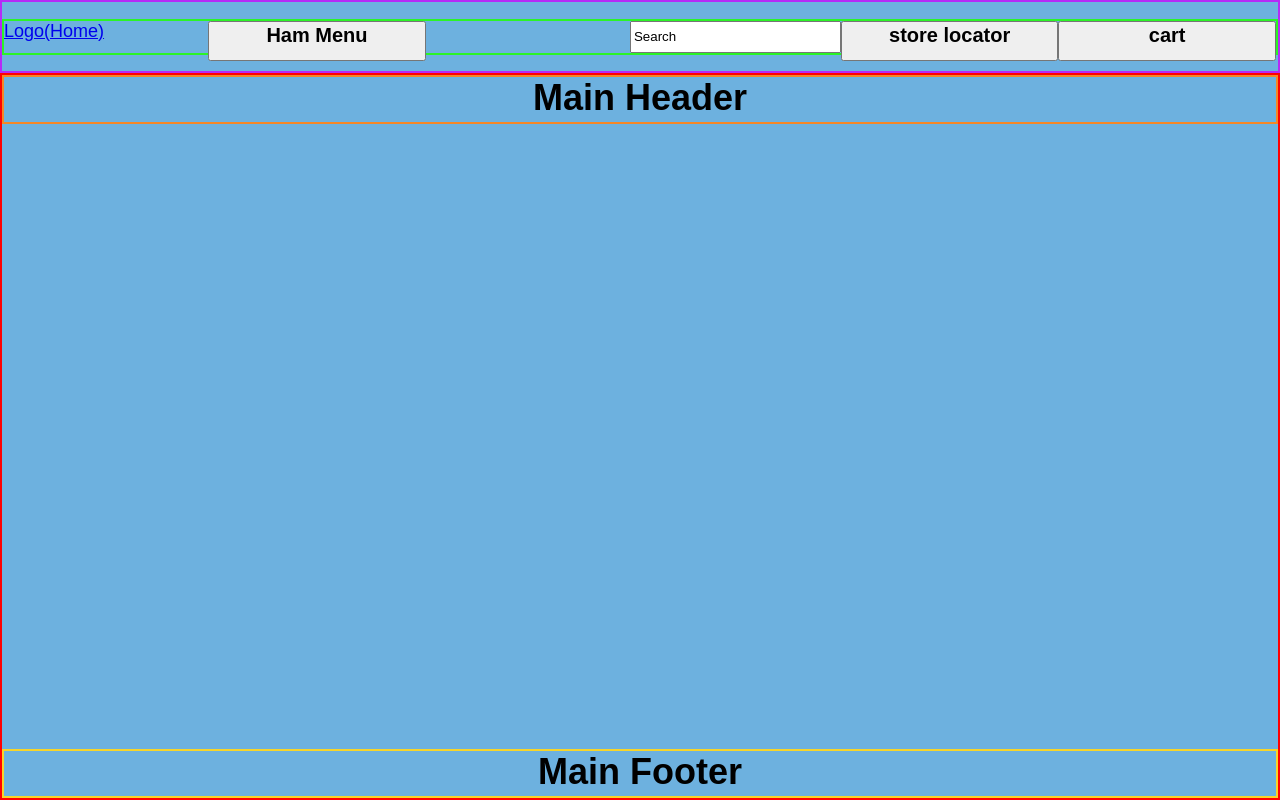
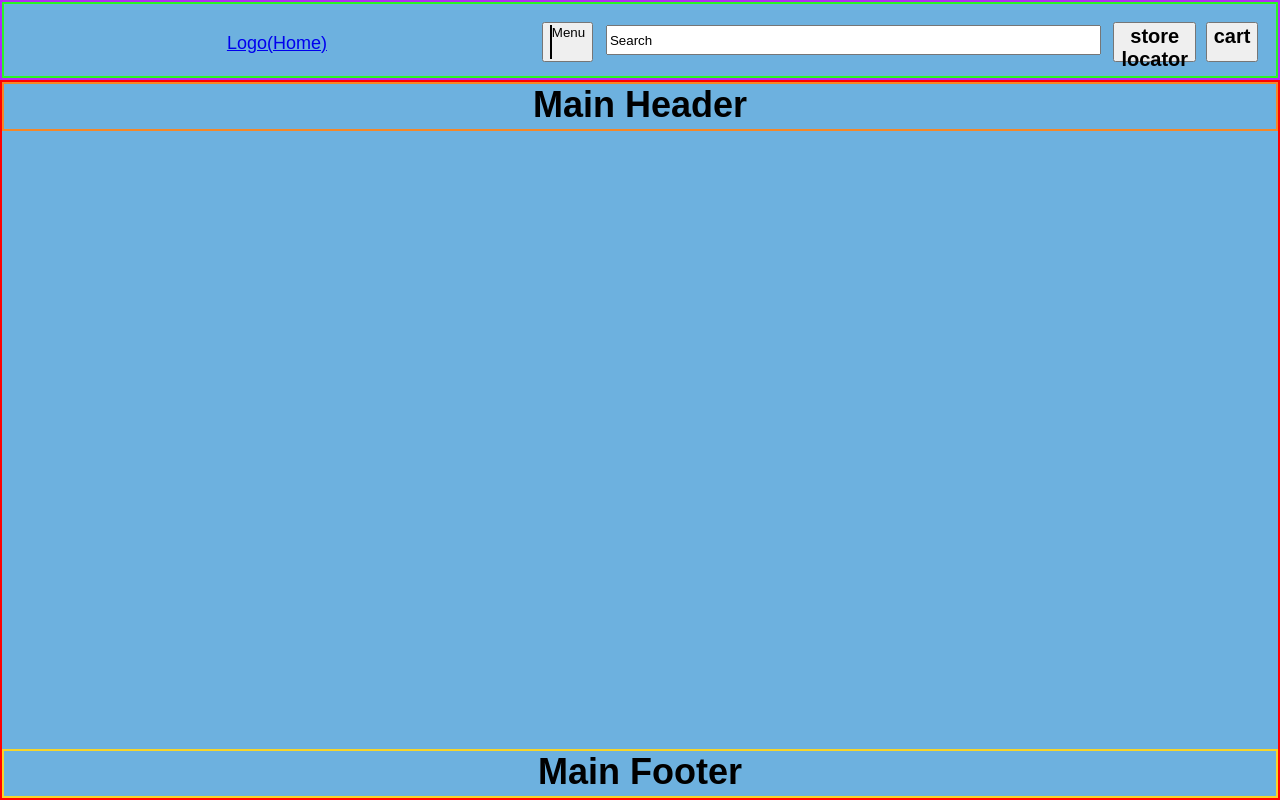
Before and after one commit to ant07hony/eCommerce-Website-Template-MERN, a React (Create React App) app in the folder frontend/: page / in a window 1280 px wide. Built offline with nearby package versions, Linux system fonts and the light colour scheme.

Commit message:
modifying nav-bar

```diff
--- a/frontend/src/components/Header/Header.css
+++ b/frontend/src/components/Header/Header.css
@@ -1,7 +1,7 @@
 .Header-container {
     display: flex;
     justify-content: center;
-    flex-direction: column;
+    /* flex-direction: column; */
     border: solid 2px rgb(182, 42, 247);
     height: 5rem;
     width: auto;
@@ -14,8 +14,41 @@
 
   .nav-global {
     display: flex;
-    justify-content: space-evenly;
+    justify-content: center;
     border: solid 2px rgb(43, 244, 39);
-    height: 2em;
-    width: auto;
+    height: 100%;
+    width: 100%;
+    padding: .8rem;
   }
+
+  .nav-global > a {
+    display: flex;
+    justify-content: center;
+    align-content: center;
+    /* background-image: url(""); */
+    padding: 1rem;
+  }
+
+  .nav-global > button {
+    height: 2.5rem;
+  }
+
+  .hamburger-menu {
+    /* height: 100%;
+    width: 100%; */
+    display: flex;
+    justify-content: center;
+  }
+
+  .dropdown-menu {
+    border: solid black 1px;
+    display: flex;
+    justify-content: center;
+    align-items: center;
+  }
+
+  .search-bar {
+    /* display: flex;
+    justify-content: center; */
+    padding: .5rem;
+  }
--- a/frontend/src/components/Header/index.js
+++ b/frontend/src/components/Header/index.js
@@ -10,10 +10,14 @@ const Nav = (props) => {
         <nav className='nav-global'>
             <Link to="/">Logo(Home)</Link>
             <button className='hamburger-menu'>
-                <h1>Ham Menu</h1>
+                <div className='dropdown-menu'></div>
+                Menu
+                {/* <h1>Ham Menu</h1> */}
             </button>
+            <div className='search-bar'>
             <label for='search'></label>
             <input type='text' id='search' name='search bar' value='Search'/>
+            </div>
             <button className='store-locator'>
                 <h1>store locator</h1>
             </button>
--- a/frontend/src/pages/Product/Product.css
+++ b/frontend/src/pages/Product/Product.css
@@ -64,6 +64,8 @@ img {
 
 button {
     height: 2.5rem;
+    width: auto;
+    margin: .3rem;
 }
 
 /* .grid-product-card-image {
```
